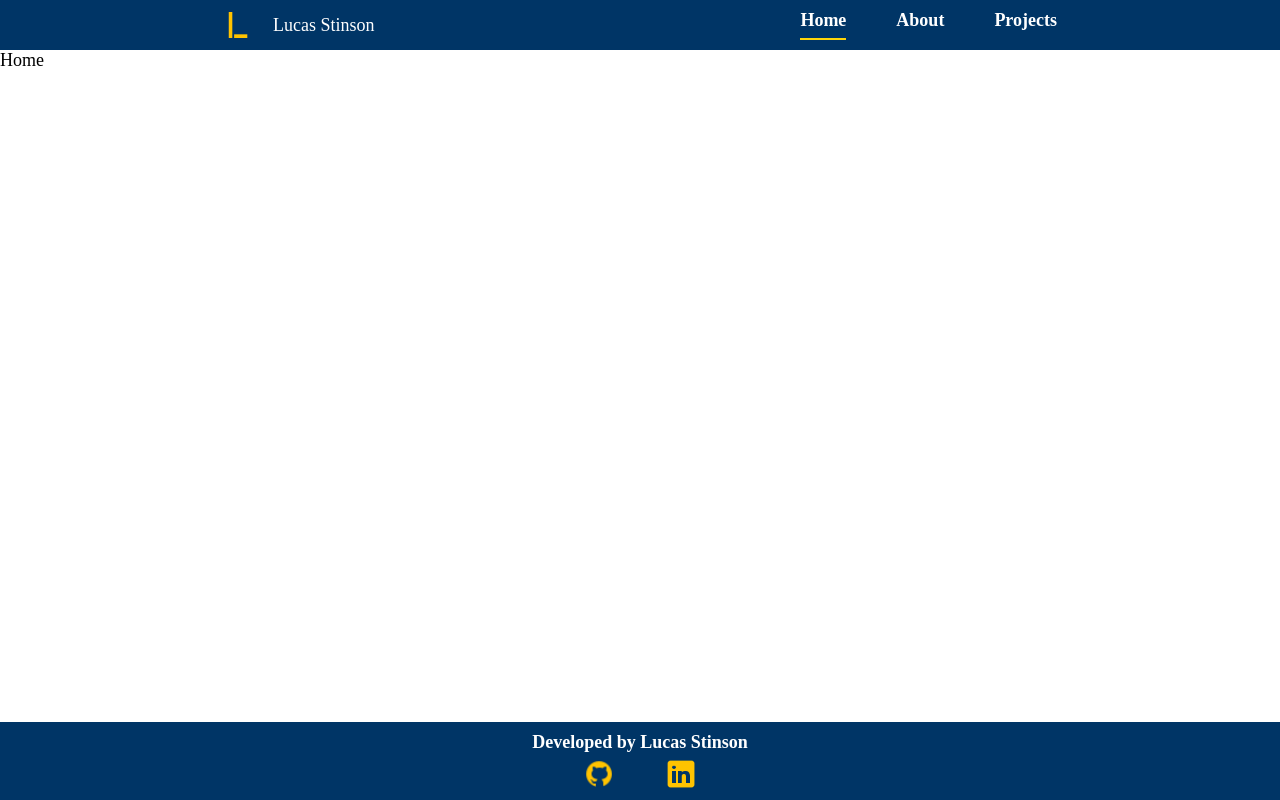
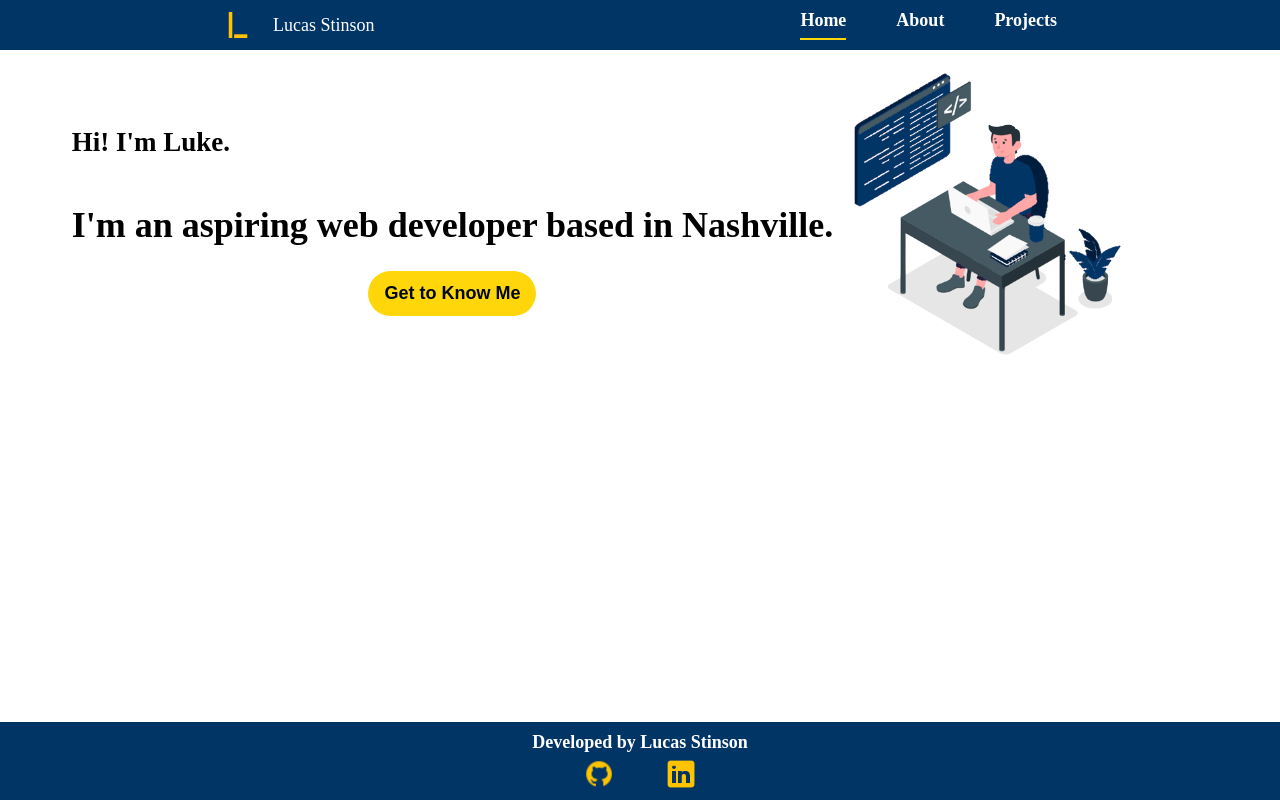
Before and after one commit to lucasstinson/portfolio, a React (Create React App) app: page /#/ in a window 1280 px wide. Built offline with nearby package versions, Linux system fonts and the light colour scheme; a web font is replaced by a local one.

Commit message:
created the initial screen for the home page

```diff
--- a/src/components/home/Home.js
+++ b/src/components/home/Home.js
@@ -1,7 +1,30 @@
 import React from "react";
+import userLogo from "../../assets/images/characterLogo.png";
+import "./home.css";
+import { Link } from "react-router-dom";
 
 const Home = () => {
-  return "Home";
+  return (
+    <div className="Home">
+      <div className="intro">
+        <h2 className="name-intro">Hi! I'm Luke.</h2>
+        <h1 className="info-intro">
+          I'm an aspiring web developer based in Nashville.
+        </h1>
+        <div className="learn-more-container">
+          <Link to="/about">
+            <button className="learn-more">Get to Know Me</button>
+          </Link>
+        </div>
+      </div>
+      <div className="intro-image">
+        <img src={userLogo} className="user-logo"></img>
+      </div>
+    </div>
+  );
 };
 
 export default Home;
+
+// Hi! I'm Luke, an aspiring web developer based in Nashville.
+// Learn More - button
--- /dev/null
+++ b/src/components/home/home.css
@@ -0,0 +1,36 @@
+.Home {
+  height: 40vh;
+  display: flex;
+  justify-content: center;
+  align-items: center;
+  color: 000814;
+}
+
+.intro {
+  display: flex;
+  flex-direction: column;
+  justify-content: center;
+}
+
+.learn-more-container {
+  display: flex;
+  justify-content: center;
+}
+
+.learn-more {
+  padding: 12px 16px;
+  border-radius: 50px;
+  border: none;
+  color: #000814;
+  background-color: #ffd60a;
+  font-weight: 700;
+  font-size: 18px;
+}
+
+.learn-more:hover {
+  opacity: 0.8;
+}
+
+.user-logo {
+  height: 300px;
+}
```
